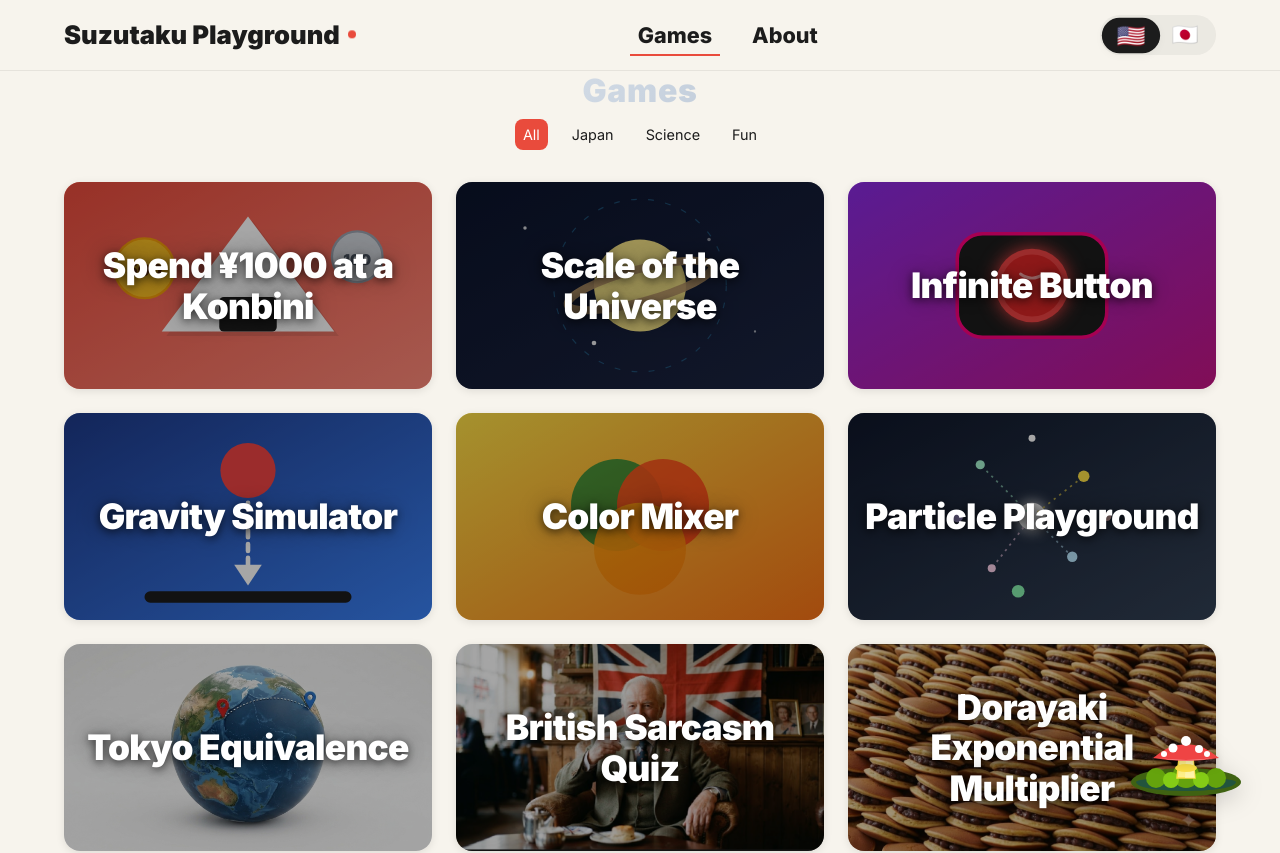
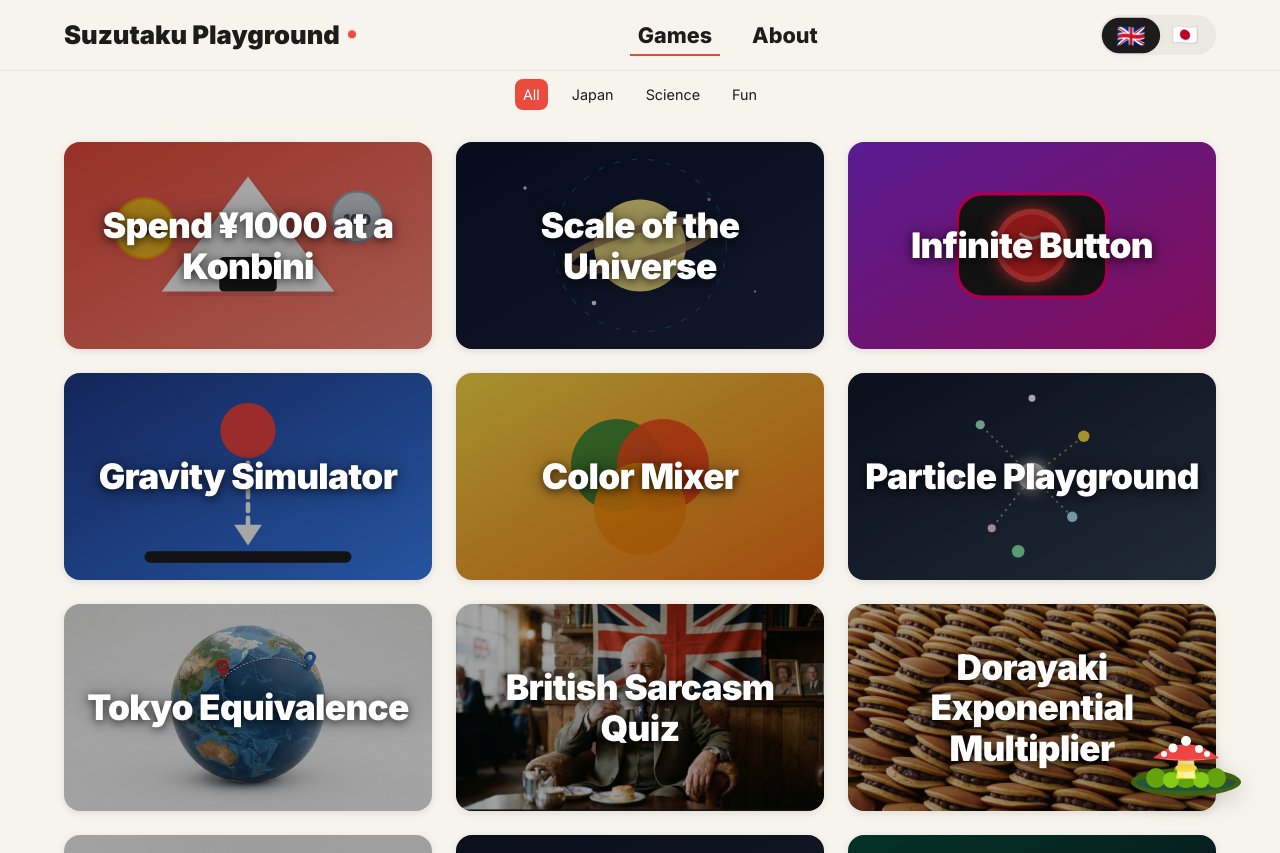
Before and after one commit to suzutaku6311-eng/suzutaku-playground, a React (Vite) app: page /games in a window 1280 px wide. Shown: the top 853 px of the page. Built offline with nearby package versions, Linux system fonts and the light colour scheme.

Commit message:
style: change English flag to British 🇬🇧 and remove redundant 'Games' / 'ゲーム' title under header

```diff
--- a/src/components/Header.tsx
+++ b/src/components/Header.tsx
@@ -40,9 +40,9 @@ export const Header: React.FC = () => {
               className={`lang-btn ${language === 'en' ? 'active' : ''}`}
               onClick={() => setLanguage('en')}
               aria-label="Switch to English"
-              title="English"
+              title="English (UK/US)"
             >
-              🇺🇸
+              🇬🇧
             </button>
             <button
               className={`lang-btn ${language === 'ja' ? 'active' : ''}`}
--- a/src/pages/GamesPage.tsx
+++ b/src/pages/GamesPage.tsx
@@ -1,6 +1,5 @@
 import React from 'react';
 import { useParams, NavLink } from 'react-router-dom';
-import { useLanguage } from '../i18n/LanguageContext';
 import { games } from '../data/games';
 import { GameCard } from '../components/GameCard';
 import { EggWidget } from '../components/EggWidget';
@@ -9,7 +8,6 @@ import './GamesPage.css';
 type FilterType = 'all' | 'japan' | 'science' | 'fun';
 
 export const GamesPage: React.FC = () => {
-  const { t } = useLanguage();
   const { category } = useParams<{ category?: FilterType }>();
   const activeFilter = category ?? 'all';
 
@@ -21,7 +19,6 @@ export const GamesPage: React.FC = () => {
   return (
     <div className="container games-page animate-fade-in">
       <div className="page-header">
-          <h1 className="page-title">{t('nav.games')}</h1>
         <nav className="sub-nav">
           <NavLink to="/games" className={({ isActive }) => `sub-link ${isActive ? 'active' : ''}`}>All</NavLink>
           <NavLink to="/games/japan" className={({ isActive }) => `sub-link ${isActive ? 'active' : ''}`}>Japan</NavLink>
```
Lines whose indentation alone changed are shown as unchanged.
